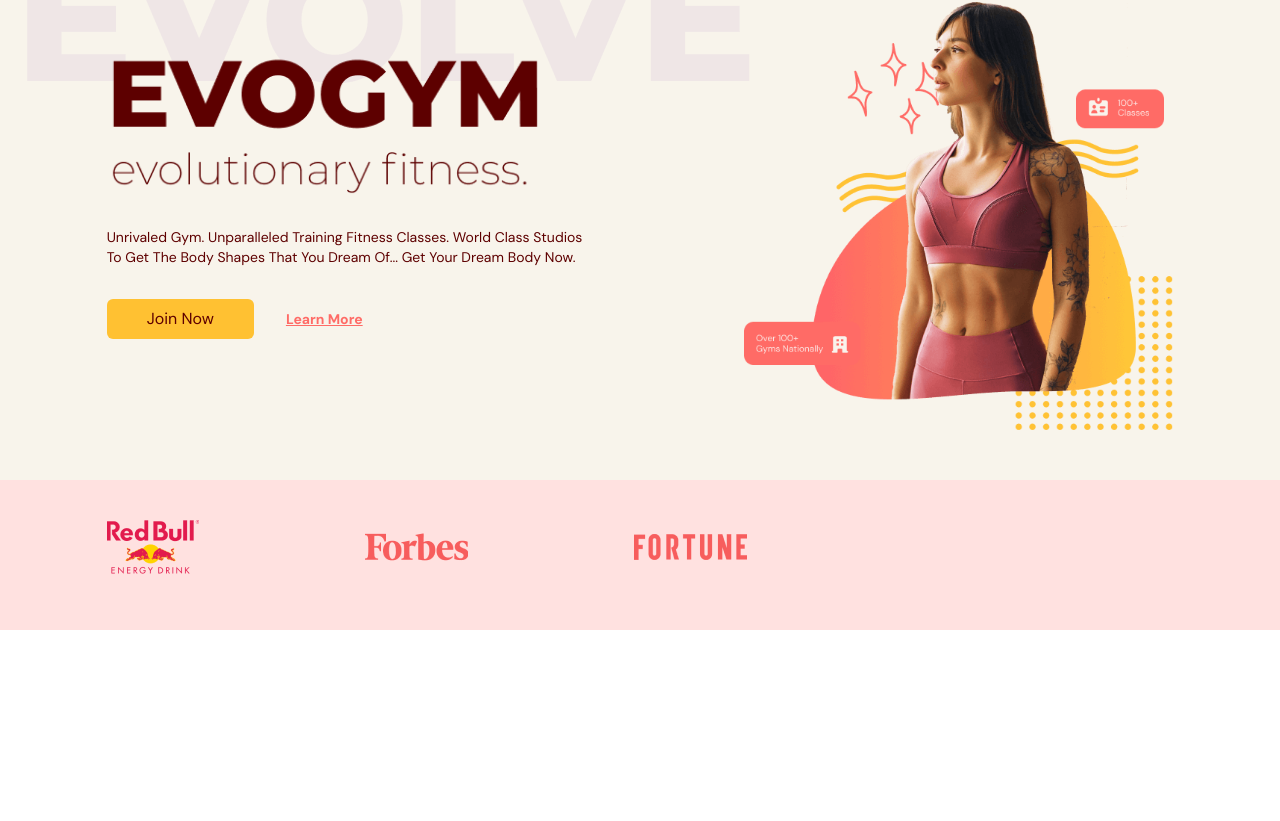
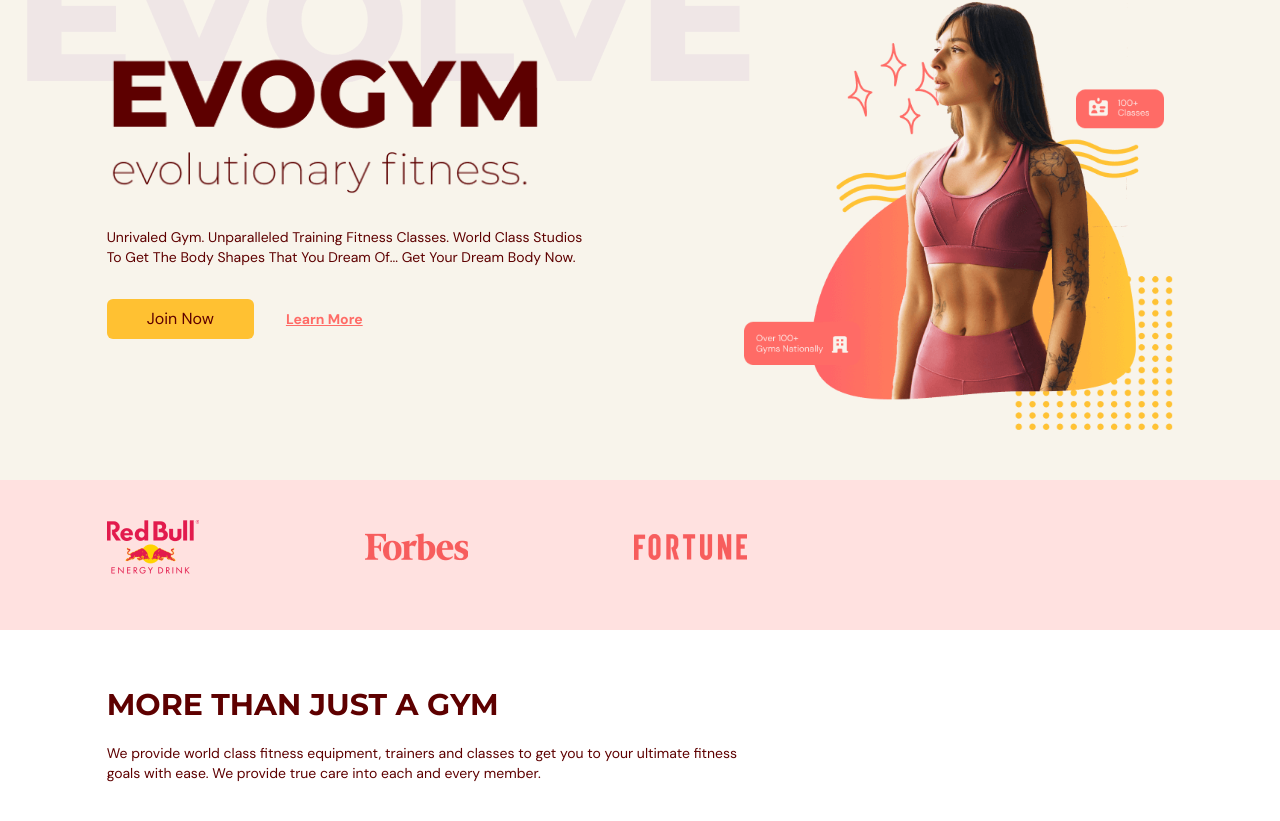
Before and after one commit to Vlad-dualv/fitness-website, a React (Vite) app: page / in a window 1280 px wide. Shown: the part 193-1014 px from the top of the page. Before the commit the page ends 823 px from the top, so only its background shows below. Built offline with nearby package versions, Linux system fonts and the light colour scheme.

Commit message:
style: benefits header layout

```diff
--- a/src/App.tsx
+++ b/src/App.tsx
@@ -1,7 +1,9 @@
 import NavBar from "@/scenes/NavBar";
 import Home from "@/scenes/Home";
+import Benefits from "@/scenes/Benefits";
 import { useEffect, useState } from "react";
 import { SelectedPage } from "@/shared/types";
+
 
 function App() {
   const [selectedPage, setSelectedPage] = useState<SelectedPage>(SelectedPage.Home);
@@ -23,6 +25,7 @@
     <div className="app bg-gray-20">
       <NavBar isTopOfPage={isTopOfPage} selectedPage={selectedPage} setSelectedPage={setSelectedPage}/>
       <Home setSelectedPage={setSelectedPage}/>
+      <Benefits setSelectedPage={setSelectedPage}/>
     </div>
   );
 }
--- /dev/null
+++ b/src/scenes/Benefits/index.tsx
@@ -0,0 +1,28 @@
+import HText from "@/shared/HText";
+import { HomeModernIcon, UserGroupIcon, AcademicCapIcon } from "@heroicons/react/24/solid"
+import { motion } from "framer-motion"
+
+type Props = {
+    setSelectedPage: (value: SelectedPage) => void;
+}
+
+export default function Benefits({setSelectedPage}: Props) {
+  return (
+    <section id="benefits"
+    className="mx-auto min-h-full w-5/6 py-20">
+        <motion.div onViewportEnter={() => setSelectedPage(SelectedPage.Benefits)}>
+            {/* HEADER */}
+            <div className="md-my-5 md:w-3/5">
+                <HText>MORE THAN JUST A GYM</HText>
+                <p className="my-5 text-sm">
+                    We provide world class fitness equipment, trainers and classes to get you to your ultimate fitness goals with ease. We provide true care into each and every member.
+                </p>
+            </div>
+            {/* BENEFITS */}
+            <div className="mt-5 md:flex items-center justify-between gap-8 ">
+
+            </div>
+        </motion.div>
+    </section>
+  )
+}
--- /dev/null
+++ b/src/shared/HText.tsx
@@ -0,0 +1,11 @@
+import React from "react"
+
+type Props = {
+    children: React.ReactNode
+}
+
+export default function HText({children}: Props) {
+  return (
+    <h1 className="basis-3/5 font-montserrat text-3xl font-bold">{children}</h1>
+  )
+}
```
